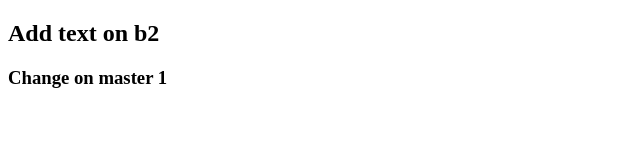
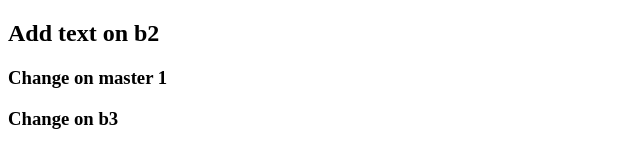
Before and after one commit to quanghungbk304/test4, a plain HTML site: page index.html in a window 1280 px wide. Shown: the whole page, without its empty margins (0-640 px from the left). Drawn offline with Linux system fonts and the light colour scheme.

Commit message:
change on b3

```diff
--- a/index.html
+++ b/index.html
@@ -10,5 +10,6 @@
 <body>
   <h2>Add text on b2</h2>
   <h3>Change on master 1</h3>
+  <h3>Change on b3</h3>
 </body>
 </html>
```
